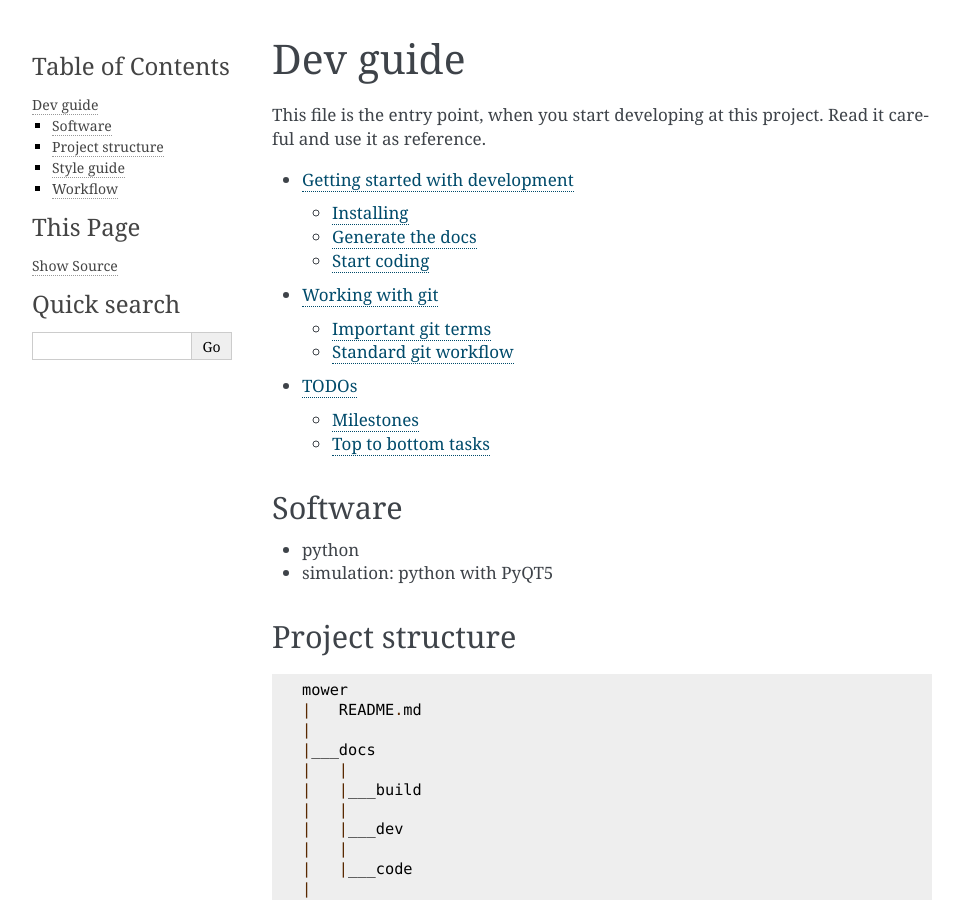
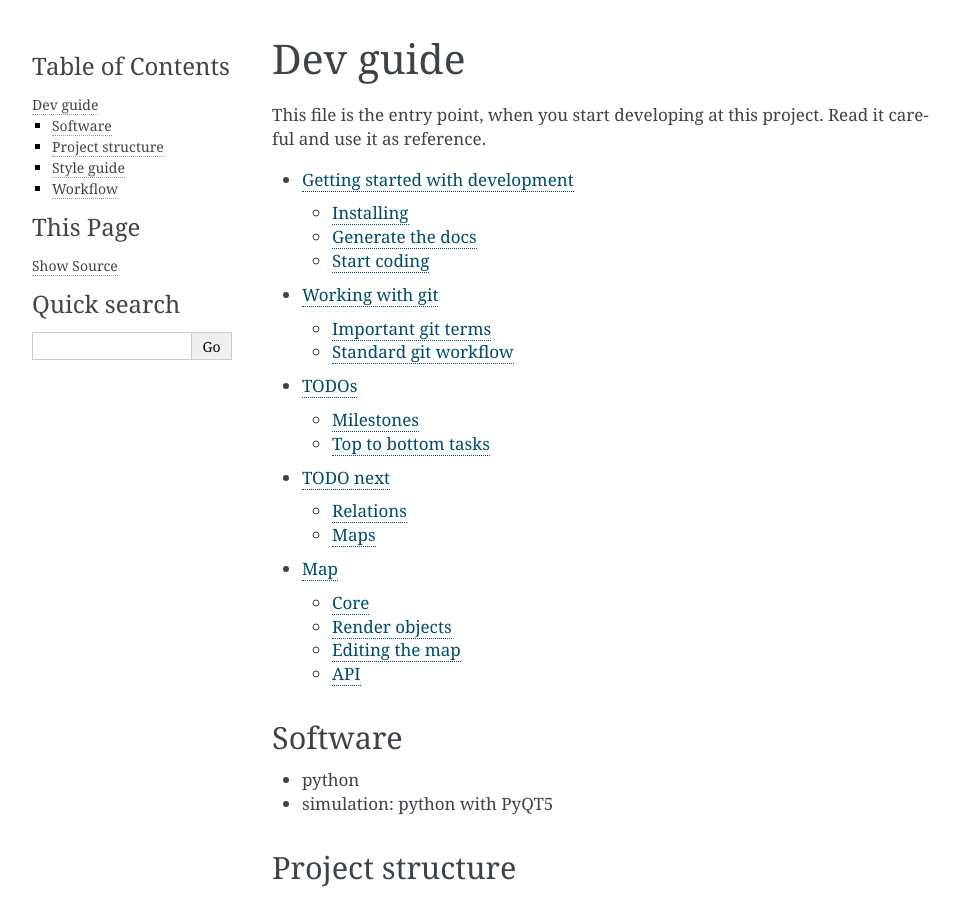
Before and after one commit to JulianSobott/mower, a Sphinx documentation site: the page built from docs/dev/index.rst, in a window 1280 px wide and 900 px high. Shown: the whole window, without its empty margins (148-1111 px from the left). Built offline with Sphinx 7.4.7, drawn with Linux system fonts in a browser that asks for light colours.

```diff
--- a/docs/dev/index.rst
+++ b/docs/dev/index.rst
@@ -10,6 +10,7 @@
     getting_started
     git
     todos
+    simulation/index
 
 Software
 --------
--- /dev/null
+++ b/docs/dev/simulation/index.rst
@@ -0,0 +1,4 @@
+.. toctree::
+
+    dev_guide
+    map
--- a/docs/dev/simulation/map.rst
+++ b/docs/dev/simulation/map.rst
@@ -39,3 +39,9 @@
 - move
 
 TODO: make possible to draw map on multiple windows with different options
+
+
+API
+-----------
+
+.. automodule:: mower.core.map_utils
```
Also changed, not shown: 1 other file.
